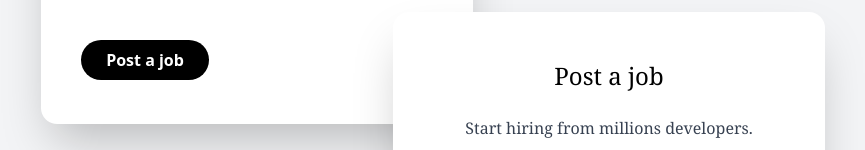
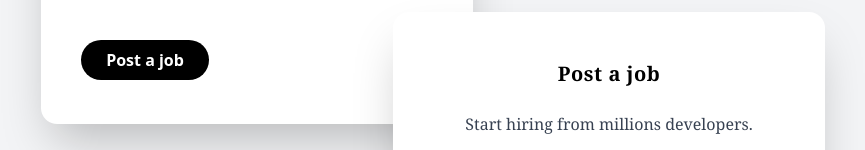
Before and after one commit to nasir-001/100-components, a Vue app: page /layout13 in a window 1280 px wide. Shown: the part 196-346 px from the top of the page, without its empty margins (207-1072 px from the left). Built offline with nearby package versions, Linux system fonts and the light colour scheme; the HTML template or start-up script is replaced by a standard one.

Commit message:
change title style in component 13

```diff
--- a/src/views/Layout13.vue
+++ b/src/views/Layout13.vue
@@ -15,7 +15,7 @@
       </div>
     </div>
     <div class="bg-white mt-32 rounded-2xl shadow-2xl -ml-20 w-108 h-96">
-      <div class="text-center mt-12 font-serif text-2xl font-medium">
+      <div class="font-semibold text-center mt-12 font-serif text-xl tracking-wide mx-10">
         Post a job
       </div>
       <div class="text-center text-base font-serif font-medium mt-6 text-gray-700">
```
